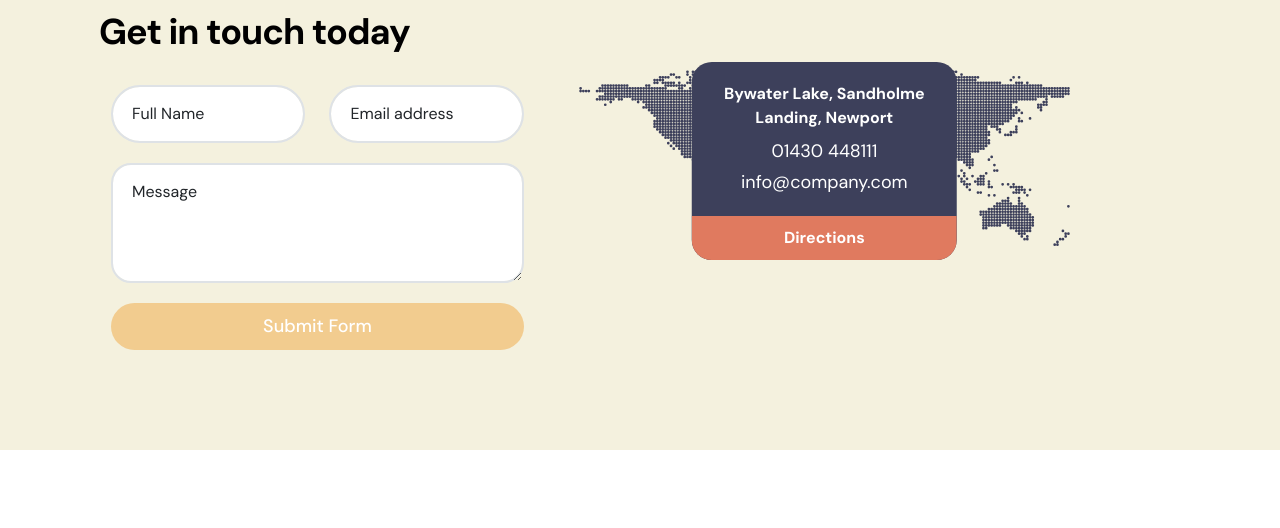
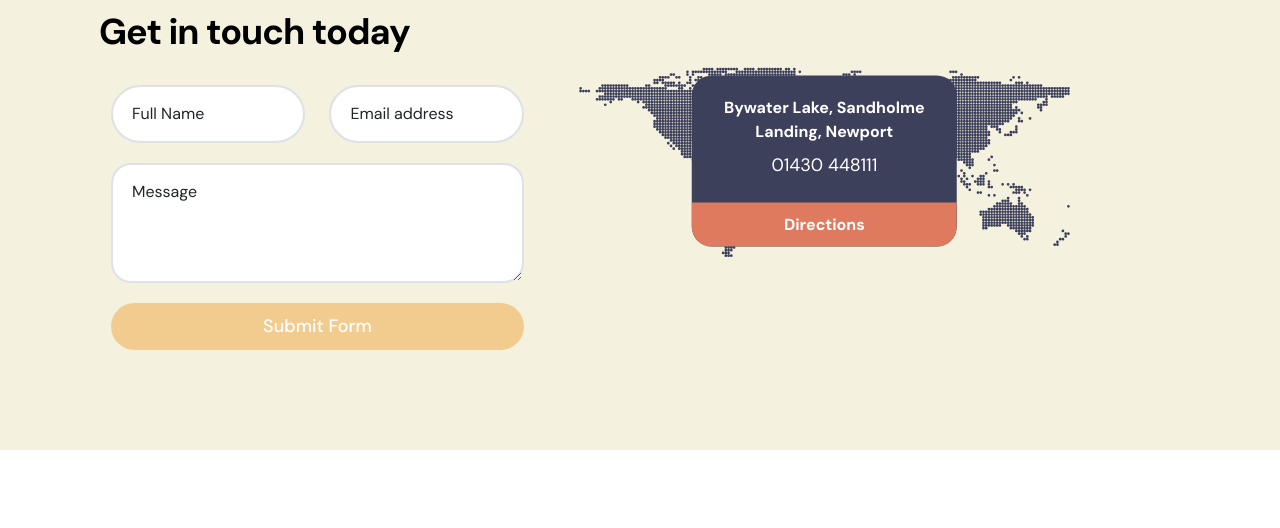
Before and after one commit to LouisDonaldson/LouisDonaldson.github.io, a plain HTML site: page event-listing.html in a window 1280 px wide. Shown: the part 3129-3657 px from the top of the page. Drawn offline with Linux system fonts and the light colour scheme.

Commit message:
removed email on directions section

```diff
--- a/event-listing.html
+++ b/event-listing.html
@@ -3147,12 +3147,6 @@ https://templatemo.com/tm-587-tiya-golf-club
                                                 01430 448111
                                             </a>
                                         </p>
-
-                                        <p class="mb-0">
-                                            <a href="mailto:info@company.com" class="contact-link">
-                                                info@company.com
-                                            </a>
-                                        </p>
                                     </div>
 
                                     <div class="contact-info-footer">
```
Also changed, not shown: index.html (+0 -6 lines).
